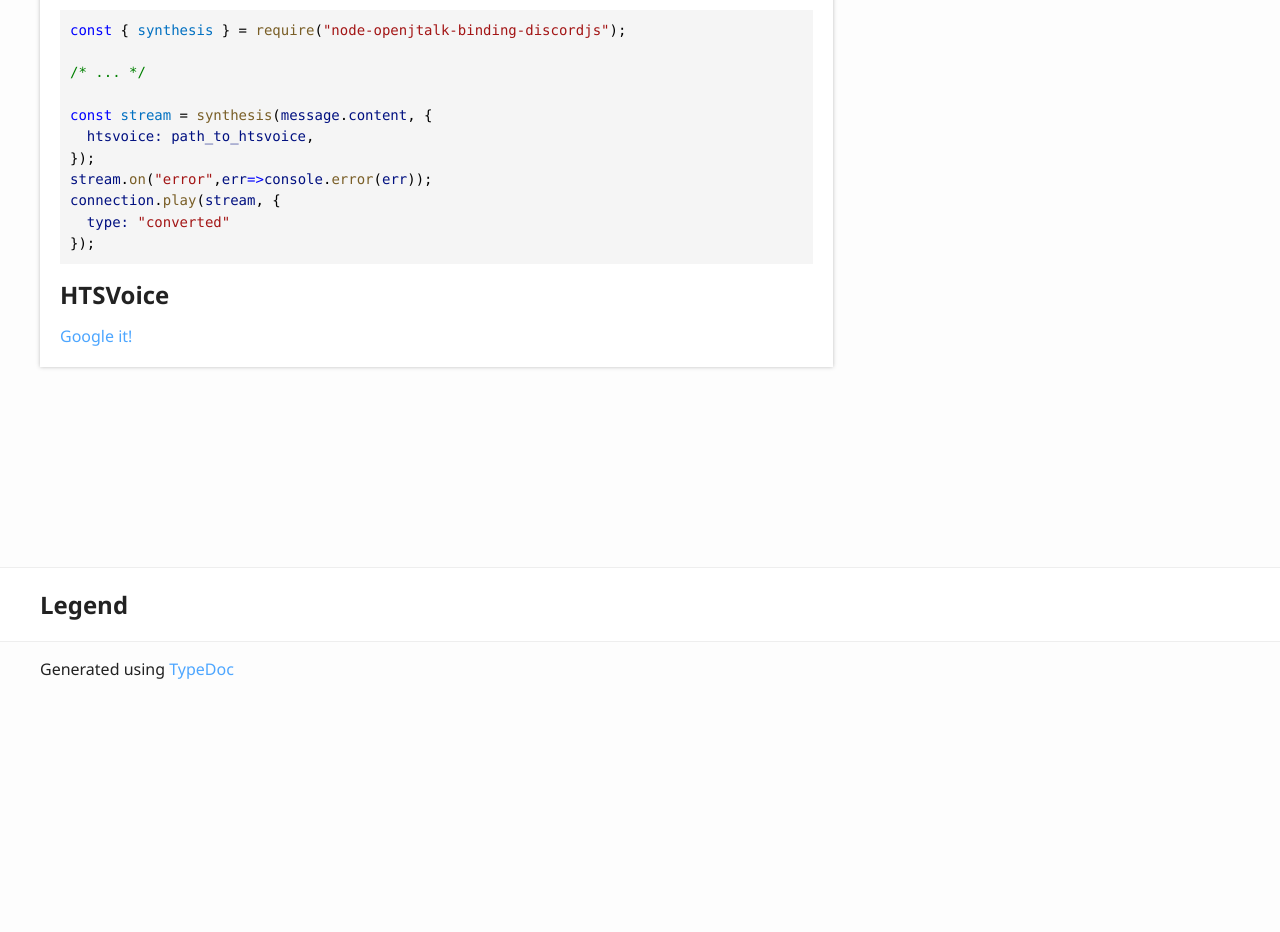
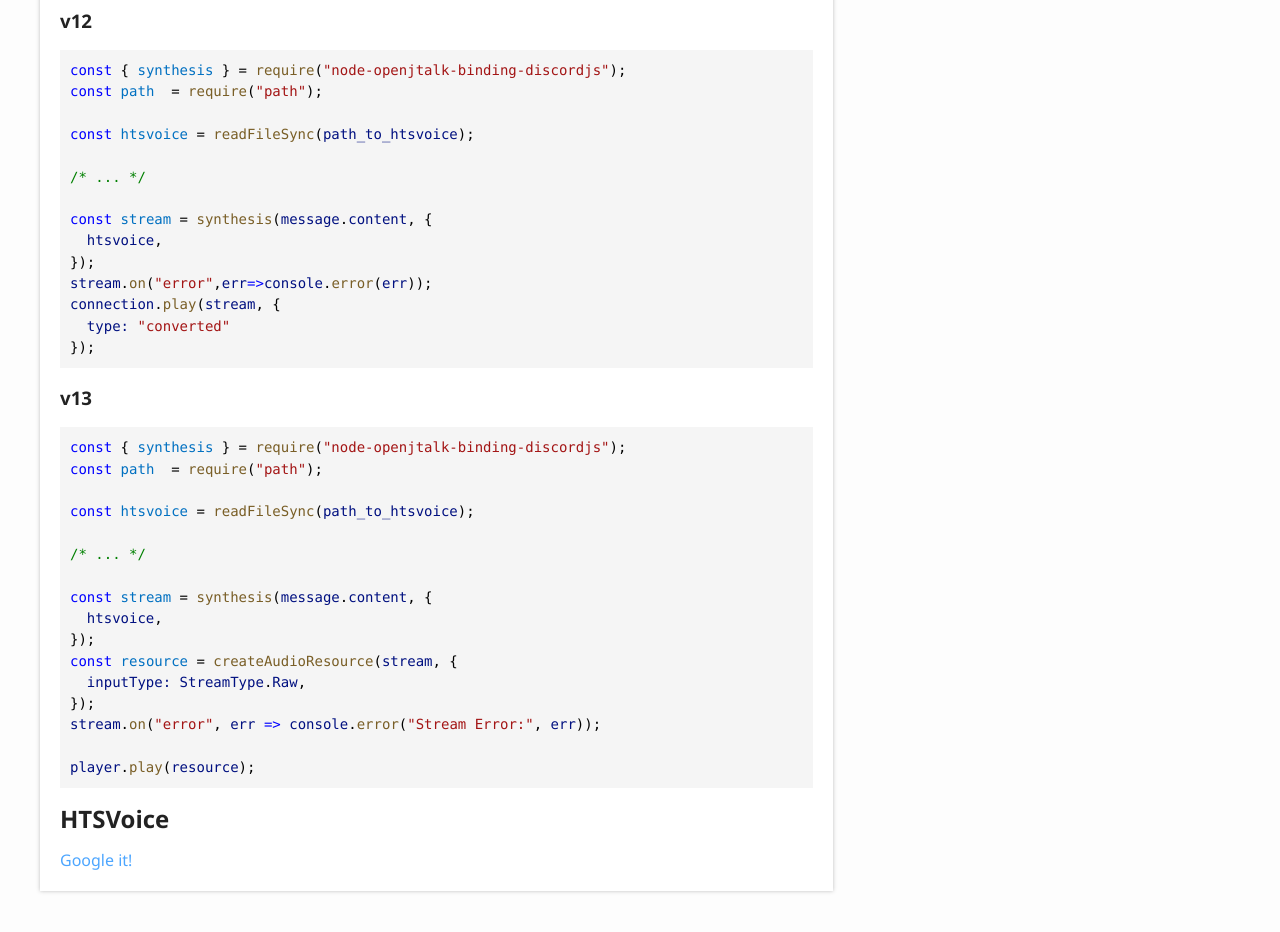
Before and after one commit to tignear/node-openjtalk-binding-discordjs, a plain HTML site: page master/index.html in a window 1280 px wide. Shown: the part 600-1532 px from the top of the page. Before the commit the page ends 1296 px from the top, so only its background shows below. Drawn offline with Linux system fonts and the light colour scheme.

Commit message:
deploy: 5c494151811bf0f2bc8e51b818d6b519183f57fd

```diff
--- a/master/index.html
+++ b/master/index.html
@@ -81,17 +81,43 @@
 				<a href="#example" id="example" style="color: inherit; text-decoration: none;">
 					<h2>Example</h2>
 				</a>
+				<a href="#v12" id="v12" style="color: inherit; text-decoration: none;">
+					<h3>v12</h3>
+				</a>
 				<pre><code class="language-js"><span style="color: #0000FF">const</span><span style="color: #000000"> { </span><span style="color: #0070C1">synthesis</span><span style="color: #000000"> } = </span><span style="color: #795E26">require</span><span style="color: #000000">(</span><span style="color: #A31515">&quot;node-openjtalk-binding-discordjs&quot;</span><span style="color: #000000">);</span>
+<span style="color: #0000FF">const</span><span style="color: #000000"> </span><span style="color: #0070C1">path</span><span style="color: #000000">  = </span><span style="color: #795E26">require</span><span style="color: #000000">(</span><span style="color: #A31515">&quot;path&quot;</span><span style="color: #000000">);</span>
+
+<span style="color: #0000FF">const</span><span style="color: #000000"> </span><span style="color: #0070C1">htsvoice</span><span style="color: #000000"> = </span><span style="color: #795E26">readFileSync</span><span style="color: #000000">(</span><span style="color: #001080">path_to_htsvoice</span><span style="color: #000000">);</span>
 
 <span style="color: #008000">/* ... */</span>
 
 <span style="color: #0000FF">const</span><span style="color: #000000"> </span><span style="color: #0070C1">stream</span><span style="color: #000000"> = </span><span style="color: #795E26">synthesis</span><span style="color: #000000">(</span><span style="color: #001080">message</span><span style="color: #000000">.</span><span style="color: #001080">content</span><span style="color: #000000">, {</span>
-<span style="color: #000000">  </span><span style="color: #001080">htsvoice:</span><span style="color: #000000"> </span><span style="color: #001080">path_to_htsvoice</span><span style="color: #000000">,</span>
+<span style="color: #000000">  </span><span style="color: #001080">htsvoice</span><span style="color: #000000">,</span>
 <span style="color: #000000">});</span>
 <span style="color: #001080">stream</span><span style="color: #000000">.</span><span style="color: #795E26">on</span><span style="color: #000000">(</span><span style="color: #A31515">&quot;error&quot;</span><span style="color: #000000">,</span><span style="color: #001080">err</span><span style="color: #0000FF">=&gt;</span><span style="color: #001080">console</span><span style="color: #000000">.</span><span style="color: #795E26">error</span><span style="color: #000000">(</span><span style="color: #001080">err</span><span style="color: #000000">));</span>
 <span style="color: #001080">connection</span><span style="color: #000000">.</span><span style="color: #795E26">play</span><span style="color: #000000">(</span><span style="color: #001080">stream</span><span style="color: #000000">, {</span>
 <span style="color: #000000">  </span><span style="color: #001080">type:</span><span style="color: #000000"> </span><span style="color: #A31515">&quot;converted&quot;</span>
 <span style="color: #000000">});</span>
+</code></pre>
+				<a href="#v13" id="v13" style="color: inherit; text-decoration: none;">
+					<h3>v13</h3>
+				</a>
+				<pre><code class="language-js"><span style="color: #0000FF">const</span><span style="color: #000000"> { </span><span style="color: #0070C1">synthesis</span><span style="color: #000000"> } = </span><span style="color: #795E26">require</span><span style="color: #000000">(</span><span style="color: #A31515">&quot;node-openjtalk-binding-discordjs&quot;</span><span style="color: #000000">);</span>
+<span style="color: #0000FF">const</span><span style="color: #000000"> </span><span style="color: #0070C1">path</span><span style="color: #000000">  = </span><span style="color: #795E26">require</span><span style="color: #000000">(</span><span style="color: #A31515">&quot;path&quot;</span><span style="color: #000000">);</span>
+
+<span style="color: #0000FF">const</span><span style="color: #000000"> </span><span style="color: #0070C1">htsvoice</span><span style="color: #000000"> = </span><span style="color: #795E26">readFileSync</span><span style="color: #000000">(</span><span style="color: #001080">path_to_htsvoice</span><span style="color: #000000">);</span>
+
+<span style="color: #008000">/* ... */</span>
+
+<span style="color: #0000FF">const</span><span style="color: #000000"> </span><span style="color: #0070C1">stream</span><span style="color: #000000"> = </span><span style="color: #795E26">synthesis</span><span style="color: #000000">(</span><span style="color: #001080">message</span><span style="color: #000000">.</span><span style="color: #001080">content</span><span style="color: #000000">, {</span>
+<span style="color: #000000">  </span><span style="color: #001080">htsvoice</span><span style="color: #000000">,</span>
+<span style="color: #000000">});</span>
+<span style="color: #0000FF">const</span><span style="color: #000000"> </span><span style="color: #0070C1">resource</span><span style="color: #000000"> = </span><span style="color: #795E26">createAudioResource</span><span style="color: #000000">(</span><span style="color: #001080">stream</span><span style="color: #000000">, {</span>
+<span style="color: #000000">  </span><span style="color: #001080">inputType:</span><span style="color: #000000"> </span><span style="color: #001080">StreamType</span><span style="color: #000000">.</span><span style="color: #001080">Raw</span><span style="color: #000000">,</span>
+<span style="color: #000000">});</span>
+<span style="color: #001080">stream</span><span style="color: #000000">.</span><span style="color: #795E26">on</span><span style="color: #000000">(</span><span style="color: #A31515">&quot;error&quot;</span><span style="color: #000000">, </span><span style="color: #001080">err</span><span style="color: #000000"> </span><span style="color: #0000FF">=&gt;</span><span style="color: #000000"> </span><span style="color: #001080">console</span><span style="color: #000000">.</span><span style="color: #795E26">error</span><span style="color: #000000">(</span><span style="color: #A31515">&quot;Stream Error:&quot;</span><span style="color: #000000">, </span><span style="color: #001080">err</span><span style="color: #000000">));</span>
+
+<span style="color: #001080">player</span><span style="color: #000000">.</span><span style="color: #795E26">play</span><span style="color: #000000">(</span><span style="color: #001080">resource</span><span style="color: #000000">);</span>
 </code></pre>
 				<a href="#htsvoice" id="htsvoice" style="color: inherit; text-decoration: none;">
 					<h2>HTSVoice</h2>
```
Also changed, not shown: master/modules.html (+3 -3 lines).
